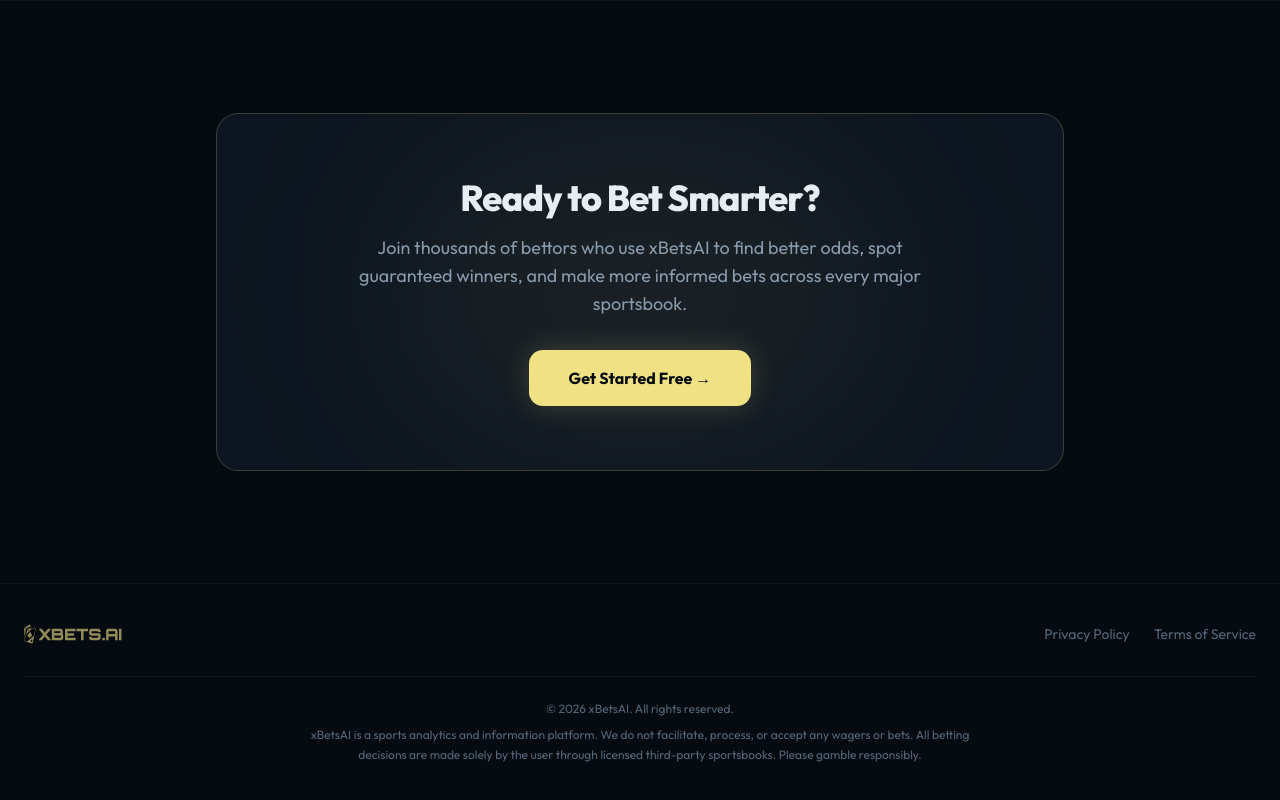
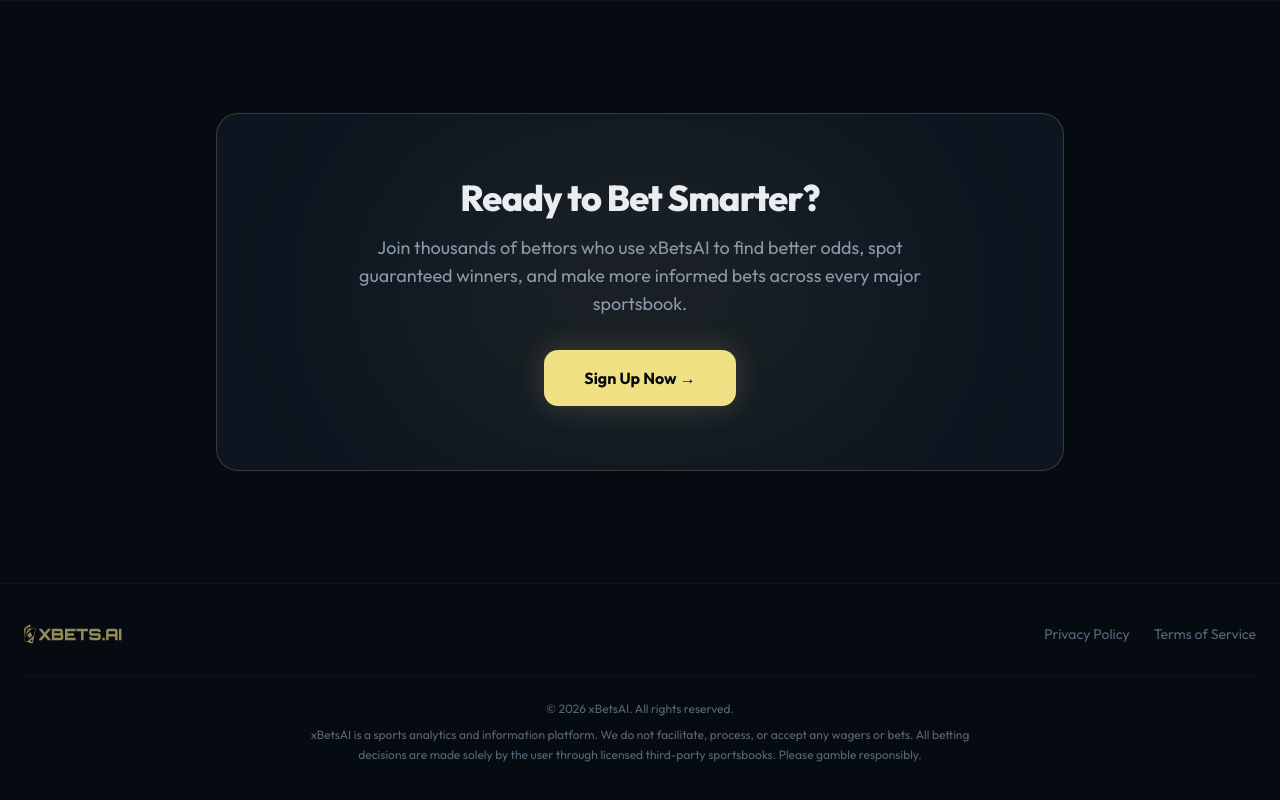
Before and after one commit to shadwan/xbetsai-master, a Next.js app: page / in a window 1280 px wide. Shown: the part 5379-6179 px from the top of the page. Built offline with nearby package versions, Linux system fonts and the light colour scheme; no server answers; what @convex-dev/auth would draw is missing.

Commit message:
change cta

```diff
--- a/src/components/landing/LandingCTA.tsx
+++ b/src/components/landing/LandingCTA.tsx
@@ -24,7 +24,7 @@
                 href="/sign-up"
                 className="inline-block rounded-xl bg-neon-gold px-10 py-4 text-base font-bold text-[#0a0f18] shadow-[0_0_30px_rgba(241,225,133,0.2)] transition-all hover:shadow-[0_0_40px_rgba(241,225,133,0.35)] hover:brightness-110"
               >
-                Get Started Free &rarr;
+                Sign Up Now &rarr;
               </Link>
             </div>
           </div>
```
